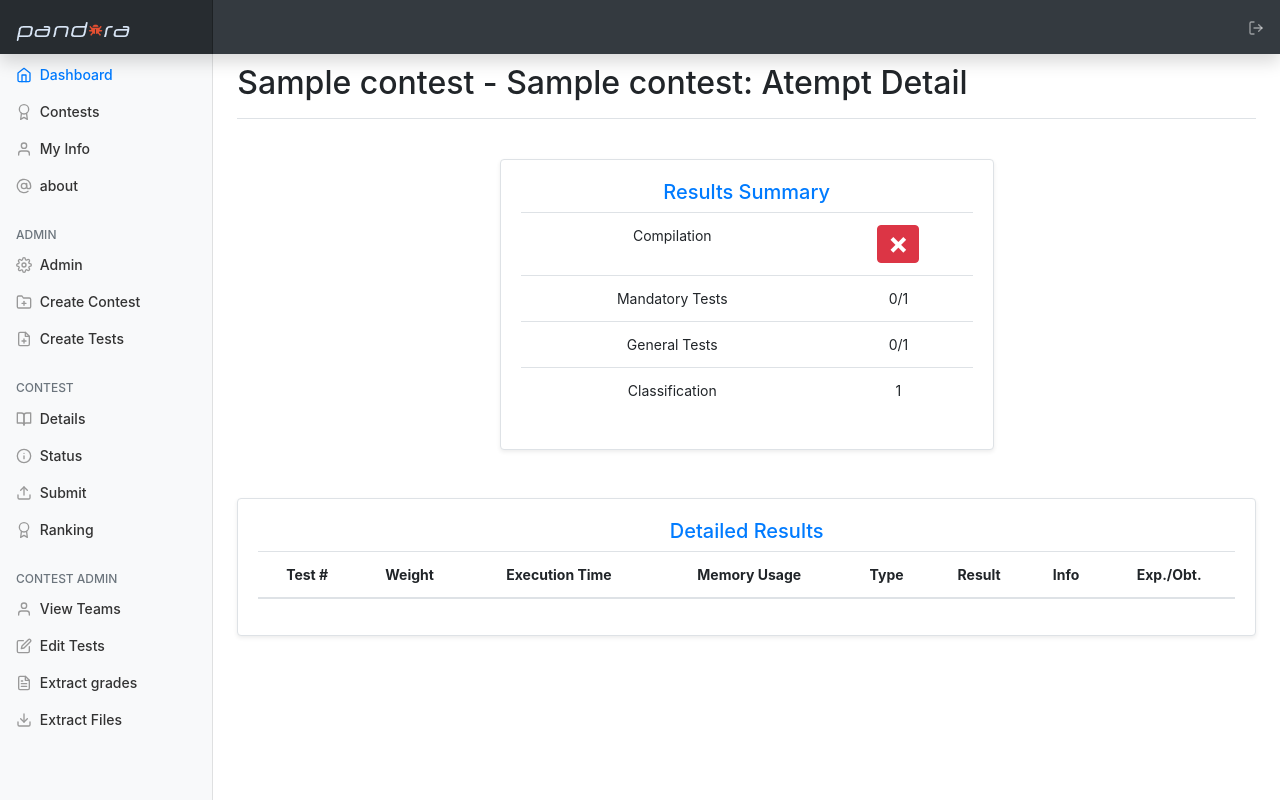
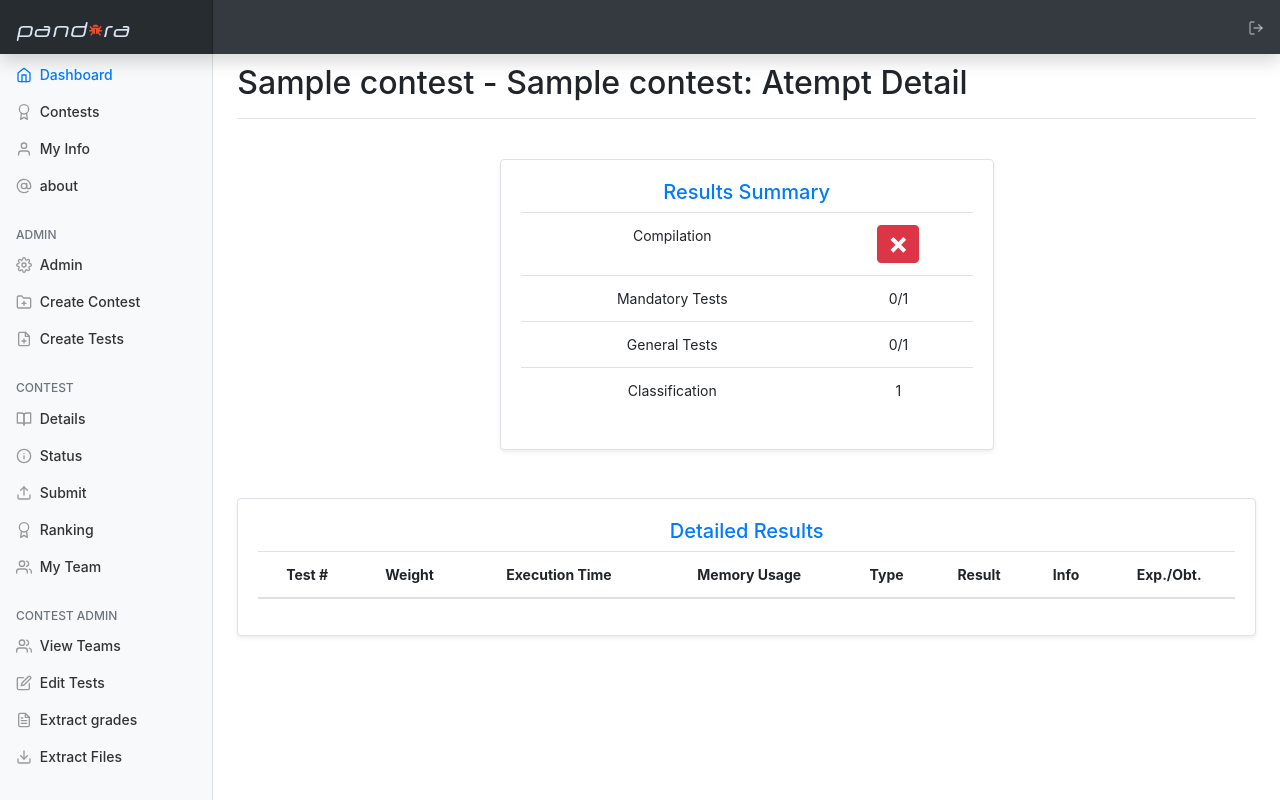
Before and after one commit to dsilveira32/pandora, a Django app: page /contests/atempt/1/ in a window 1280 px wide. Run offline with Django 3.2, Linux system fonts and the light colour scheme; a user stored in the database is signed in; tables that the repository leaves empty hold one stand-in row (values such as "Sample post"); lists and menus that the app fills with data are empty; parts of the project's set-up code (start-up, migrations or seed data) failed here and were passed over; some libraries are stand-ins or nearby versions.

Commit message:
add automatic team creation for individual submitions

```diff
--- a/contest/views.py
+++ b/contest/views.py
@@ -30,6 +30,7 @@ from shutil import copyfile
 from subprocess import check_output, CalledProcessError
 from django.core.exceptions import PermissionDenied
 
+from .utils import *
 
 def superuser_only(function):
 	"""Limit view to superusers only."""
@@ -39,40 +40,6 @@ def superuser_only(function):
 		return function(request, *args, **kwargs)
 	return _inner
 
-
-
-# ------------------------------------------------------- debug -------------------------------------------------------
-# forms
-def print_form_info_debug(form):
-	if not form.is_valid():
-		print("-----------------------------------\nThe form is built with:\n" + str(form) +
-			  "\n-----------------------------------")
-	print("-----------------------------------\nThe form is valid: " + str(form.is_valid()) +
-		  "\n-----------------------------------")
-
-	return
-
-
-# variable
-def print_variable_debug(variable):
-	print("-----------------------------------------------------------------\n"
-		  + str(variable) +
-		  "\n-----------------------------------------------------------------")
-
-	return
-
-
-# variables
-def print_variables_debug(variables):
-	variable_debug = ''
-	for part in variables:
-		if variable_debug == '':
-			variable_debug = str(part)
-		else:
-			variable_debug += '\n' + str(part)
-	print_variable_debug(variable_debug)
-
-	return
 
 
 # ----------------------- functions needed in the functions that are needed that are also needed -----------------------
@@ -323,8 +290,6 @@ def create_test(request, in_files, out_files, contest):
 			obj.save()
 	return
 
-def remove_non_ascii_1(text):
-    return ''.join([i if ord(i) < 128 else '@' for i in text])
 
 def handle_uploaded_file(atempt, f, contest):
 	safeexec_errors = SafeExecError.objects.all()
@@ -1010,7 +975,14 @@ def attempt_create_view(request, id):
 
 	team_obj, members = get_user_team(request, contest_obj.id)
 	if not team_obj:
-		return redirect(os.path.join(contest_obj.get_absolute_url(), 'team/join/'))
+		if contest_obj.max_team_members == 1:
+			team_obj = Team(name=request.user.username, contest=contest_obj)
+			team_obj.save()
+			tm = TeamMember(team = team_obj, user=request.user, approved=True)
+			tm.save()
+			members = team_obj.teammember_set.all()
+		else:
+			return redirect(os.path.join(contest_obj.get_absolute_url(), 'team/join/'))
 
 	atempts = get_team_attempts(team_obj)
 
@@ -1135,7 +1107,7 @@ def contest_list_view(request):
 	context = {'object_list': contests_qs,
 			   'team_contests': qs,
 			   'title': 'Contests',
-			   'description': 'PANDORA is an Automatic Assement Tool.'}
+			   'description': 'PANDORA is an Automated Assement Tool.'}
 	return render(request, template_name, context)
 
 
@@ -1217,7 +1189,15 @@ def team_create_view(request, id):
 																 user=request.user).first()
 
 	if user_team:
-		print('this user already has a team...')
+		# this user already has a team
+		return redirect(os.path.join(contest_obj.get_absolute_url(), 'myteam/'))
+
+	# in case individual submition - Create a team with the username with only one member
+	if contest_obj.max_team_members == 1:
+		t = Team(name=request.user.username, contest=contest_obj)
+		t.save()
+		tm = TeamMember(team = t, user=request.user, approved=True)
+		tm.save()
 		return redirect(os.path.join(contest_obj.get_absolute_url(), 'myteam/'))
 
 	form = TeamModelForm(request.POST or None)
@@ -1310,6 +1290,14 @@ def team_join_view(request, id):
 	if user_team:
 		return redirect(os.path.join(contest_obj.get_absolute_url(), 'myteam/'))
 
+	# in case individual submition - Create a team with the username with only one member
+	if contest_obj.max_team_members == 1:
+		t = Team(name=request.user.username, contest=contest_obj)
+		t.save()
+		tm = TeamMember(team = t, user=request.user, approved=True)
+		tm.save()
+		return redirect(os.path.join(contest_obj.get_absolute_url(), 'myteam/'))
+
 	# get all teams active in this contenst
 	teams = Team.objects.filter(contest__id=id)  # get all teams associated with this contest
 
--- a/templates/base.html
+++ b/templates/base.html
@@ -139,6 +139,14 @@
 Ranking
 								</a>
 							</li>
+							<li class="nav-item">
+								<a class="nav-link" href="{{ contest.get_absolute_url }}myteam/">
+									<svg xmlns="http://www.w3.org/2000/svg" width="24" height="24" viewBox="0 0 24 24" fill="none" stroke="currentColor" stroke-width="2" stroke-linecap="round" stroke-linejoin="round" class="feather feather-users"><path d="M17 21v-2a4 4 0 0 0-4-4H5a4 4 0 0 0-4 4v2"></path><circle cx="9" cy="7" r="4"></circle><path d="M23 21v-2a4 4 0 0 0-3-3.87"></path><path d="M16 3.13a4 4 0 0 1 0 7.75"></path></svg>
+									My Team
+								</a>
+							</li>
+
+
 
 							{% if user.is_superuser %}
 							<h6 class="sidebar-heading d-flex justify-content-between align-items-center px-3 mt-4 mb-1 text-muted">
@@ -146,8 +154,8 @@ Ranking
 							</h6>
 							<li class="nav-item">
 								<a class="nav-link" href="{{ contest.get_absolute_url }}admin-view/">
-<svg xmlns="http://www.w3.org/2000/svg" width="24" height="24" viewBox="0 0 24 24" fill="none" stroke="currentColor" stroke-width="2" stroke-linecap="round" stroke-linejoin="round" class="feather feather-user"><path d="M20 21v-2a4 4 0 0 0-4-4H8a4 4 0 0 0-4 4v2"></path><circle cx="12" cy="7" r="4"></circle></svg>
-View Teams
+									<svg xmlns="http://www.w3.org/2000/svg" width="24" height="24" viewBox="0 0 24 24" fill="none" stroke="currentColor" stroke-width="2" stroke-linecap="round" stroke-linejoin="round" class="feather feather-users"><path d="M17 21v-2a4 4 0 0 0-4-4H5a4 4 0 0 0-4 4v2"></path><circle cx="9" cy="7" r="4"></circle><path d="M23 21v-2a4 4 0 0 0-3-3.87"></path><path d="M16 3.13a4 4 0 0 1 0 7.75"></path></svg>
+									View Teams
 								</a>
 							</li>
 							<li class="nav-item">
```
Also changed, not shown: contest/utils.py (added, +32 -0 lines).
